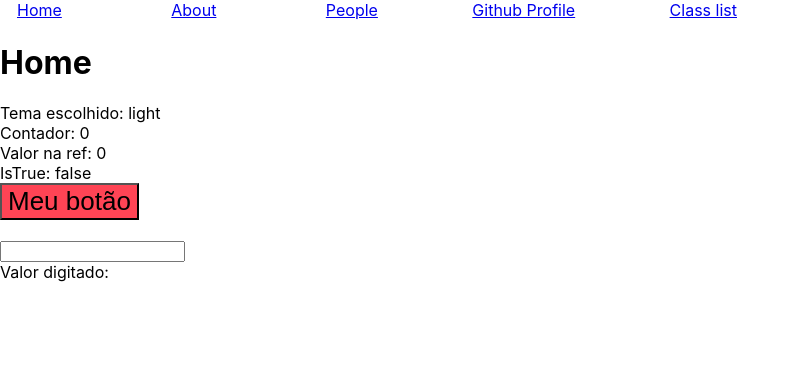
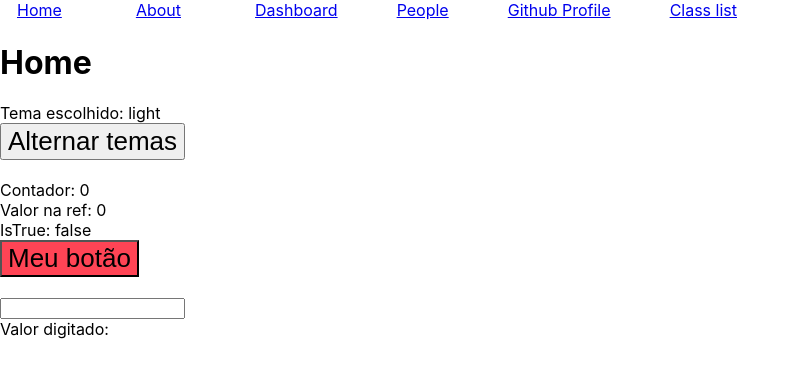
Before and after one commit to fkbral/webfullstack-react, a React (Vite) app in the folder Exemplo react-router-dom/: page / in a window 1280 px wide. Shown: the top 378 px of the page, without its empty margins (0-800 px from the left). Built offline with nearby package versions, Linux system fonts and the light colour scheme.

Commit message:
Contexto de configuracoes

```diff
--- a/Exemplo react-router-dom/src/components/Menu/index.tsx
+++ b/Exemplo react-router-dom/src/components/Menu/index.tsx
@@ -21,6 +21,7 @@ export default function Menu() {
       >
         About
       </Link>
+      <Link to="/dashboard">Dashboard</Link>
       <Link to="/peopleList">People</Link>
       <Link to="/gitHubProfile">Github Profile</Link>
       <Link to="/classList">Class list</Link>
--- a/Exemplo react-router-dom/src/hooks/index.tsx
+++ b/Exemplo react-router-dom/src/hooks/index.tsx
@@ -1,4 +1,5 @@
 import React from 'react';
+import { SettingsProvider } from './settings';
 import { ThemeProvider } from './theme';
 
 interface ContextsProviderProps {
@@ -7,5 +8,9 @@ interface ContextsProviderProps {
 
 // children vai ter as minhas rotas
 export default function ContextsProvider({ children }: ContextsProviderProps) {
-  return <ThemeProvider>{children}</ThemeProvider>;
+  return (
+    <SettingsProvider>
+      <ThemeProvider>{children}</ThemeProvider>
+    </SettingsProvider>
+  );
 }
--- /dev/null
+++ b/Exemplo react-router-dom/src/hooks/settings.tsx
@@ -0,0 +1,66 @@
+import { createContext, useContext, useEffect, useMemo, useState } from 'react';
+
+interface Setting {
+  name: string;
+  value: string;
+}
+
+interface SettingsContextData {
+  loadingSettings: boolean;
+  settings: Setting[];
+}
+
+interface SettingsProviderProps {
+  children: React.ReactNode;
+}
+
+// Simulando uma API
+function getSettingsFromServer(): Setting[] {
+  return [
+    {
+      name: 'enableDashboard',
+      value: 'false',
+    },
+  ];
+}
+
+const SettingsContext = createContext<SettingsContextData>(
+  {} as SettingsContextData
+);
+
+export function SettingsProvider({ children }: SettingsProviderProps) {
+  const [loadingSettings, setLoadingSettings] = useState(true);
+  const [settings, setSettings] = useState<Setting[]>([]);
+
+  useEffect(() => {
+    function loadSettings() {
+      // Chamada à API
+      setTimeout(() => {
+        const settingsFromServer = getSettingsFromServer();
+        setSettings(settingsFromServer);
+        setLoadingSettings(false);
+      }, 5000);
+    }
+
+    loadSettings();
+  }, []);
+
+  const settingsData = useMemo(
+    () => ({
+      loadingSettings,
+      settings,
+    }),
+    [loadingSettings, settings]
+  );
+
+  return (
+    <SettingsContext.Provider value={settingsData}>
+      {children}
+    </SettingsContext.Provider>
+  );
+}
+
+export function useSettings(): SettingsContextData {
+  const context = useContext(SettingsContext);
+  return context;
+}
--- a/Exemplo react-router-dom/src/hooks/theme.tsx
+++ b/Exemplo react-router-dom/src/hooks/theme.tsx
@@ -1,7 +1,9 @@
 import { useContext, createContext, useState, useMemo } from 'react';
 
 interface ThemeContextData {
-  theme: string;
+  theme: 'light' | 'dark';
+  setLightTheme: () => void;
+  setDarkTheme: () => void;
 }
 
 interface ThemeProviderProps {
@@ -15,9 +17,19 @@ const ThemeContext = createContext<ThemeContextData>({} as ThemeContextData);
 export function ThemeProvider({ children }: ThemeProviderProps) {
   const [theme, setTheme] = useState<'light' | 'dark'>('light');
 
+  function setLightTheme() {
+    setTheme('light');
+  }
+
+  function setDarkTheme() {
+    setTheme('dark');
+  }
+
   const themeData = useMemo(
     () => ({
       theme: theme,
+      setLightTheme,
+      setDarkTheme,
     }),
     [theme]
   );
--- a/Exemplo react-router-dom/src/pages/About/index.tsx
+++ b/Exemplo react-router-dom/src/pages/About/index.tsx
@@ -1,11 +1,40 @@
 import React from 'react';
+import Button from '../../components/Button';
 import Menu from '../../components/Menu';
+import { useTheme } from '../../hooks/theme';
 
 export default function About() {
+  const { theme, setDarkTheme, setLightTheme } = useTheme();
+
   return (
-    <div>
+    <div
+      style={{
+        backgroundColor: theme === 'light' ? '#fff' : '#000',
+      }}
+    >
       <Menu />
-      <h1>About</h1>
+      <h1
+        style={{
+          color: theme === 'dark' ? '#fff' : '#000',
+        }}
+      >
+        About
+      </h1>
+      <span
+        style={{
+          color: theme === 'dark' ? '#fff' : '#000',
+        }}
+      >
+        Tema escolhido: {theme}
+      </span>
+      <br />
+      <Button
+        onClick={() => {
+          theme === 'light' ? setDarkTheme() : setLightTheme();
+        }}
+      >
+        Alternar temas
+      </Button>
     </div>
   );
 }
--- a/Exemplo react-router-dom/src/pages/Home/index.tsx
+++ b/Exemplo react-router-dom/src/pages/Home/index.tsx
@@ -4,7 +4,8 @@ import Button from '../../components/Button';
 import { useTheme } from '../../hooks/theme';
 
 export default function Home() {
-  const { theme } = useTheme();
+  const { theme, setDarkTheme, setLightTheme } = useTheme();
+  // const { theme } = useContext(ThemeContext);
   const counterRef = useRef(0);
   const inputValueRef = useRef('');
 
@@ -27,14 +28,59 @@ export default function Home() {
   console.log(counterRef.current);
 
   return (
-    <div>
+    <div
+      style={{
+        backgroundColor: theme === 'light' ? '#fff' : '#000',
+      }}
+    >
       <Menu />
-      <h1>Home</h1>
-      <span>Tema escolhido: {theme}</span>
+      <h1
+        style={{
+          color: theme === 'dark' ? '#fff' : '#000',
+        }}
+      >
+        Home
+      </h1>
+      <span
+        style={{
+          color: theme === 'dark' ? '#fff' : '#000',
+        }}
+      >
+        Tema escolhido: {theme}
+      </span>
+      <br />
 
-      <p>Contador: {counter}</p>
-      <p>Valor na ref: {counterRef.current}</p>
-      <p>IsTrue: {isTrue.toString()}</p>
+      <Button
+        onClick={() => {
+          theme === 'light' ? setDarkTheme() : setLightTheme();
+        }}
+      >
+        Alternar temas
+      </Button>
+      <br />
+      <br />
+
+      <p
+        style={{
+          color: theme === 'dark' ? '#fff' : '#000',
+        }}
+      >
+        Contador: {counter}
+      </p>
+      <p
+        style={{
+          color: theme === 'dark' ? '#fff' : '#000',
+        }}
+      >
+        Valor na ref: {counterRef.current}
+      </p>
+      <p
+        style={{
+          color: theme === 'dark' ? '#fff' : '#000',
+        }}
+      >
+        IsTrue: {isTrue.toString()}
+      </p>
       <Button
         style={{
           backgroundColor: '#f45',
@@ -53,7 +99,13 @@ export default function Home() {
           inputValueRef.current = event.target.value;
         }}
       />
-      <p>Valor digitado: {inputValueRef.current}</p>
+      <p
+        style={{
+          color: theme === 'dark' ? '#fff' : '#000',
+        }}
+      >
+        Valor digitado: {inputValueRef.current}
+      </p>
     </div>
   );
 }
--- /dev/null
+++ b/Exemplo react-router-dom/src/pages/Loading/index.tsx
@@ -0,0 +1,7 @@
+export default function Loading() {
+  return (
+    <div>
+      <h1>Carregando...</h1>
+    </div>
+  );
+}
--- a/Exemplo react-router-dom/src/routes/index.tsx
+++ b/Exemplo react-router-dom/src/routes/index.tsx
@@ -2,6 +2,7 @@ import React from 'react';
 import { BrowserRouter, Routes, Route } from 'react-router-dom';
 import { RequireAuth } from './RequireAuth';
 
+import LoadingPage from '../pages/Loading';
 import Home from '../pages/Home';
 import About from '../pages/About';
 import Dashboard from '../pages/Dashboard';
@@ -9,25 +10,27 @@ import Error404 from '../pages/Error404';
 import PeopleList from '../pages/PeopleList';
 import GithubProfile from '../pages/GithubProfile';
 import ClassList from '../pages/ClassList';
+import { useSettings } from '../hooks/settings';
 
 export default function AppRoutes() {
+  const { loadingSettings } = useSettings();
+
   return (
     <BrowserRouter>
       <Routes>
+        {loadingSettings ? (
+          <Route path="*" element={<LoadingPage />} />
+        ) : (
+          <>
             <Route path="/" element={<Home />} />
             <Route path="/about" element={<About />} />
-        <Route
-          path="/dashboard"
-          element={
-            <RequireAuth>
-              <Dashboard />
-            </RequireAuth>
-          }
-        />
+            <Route path="/dashboard" element={<Dashboard />} />
             <Route path="/peopleList" element={<PeopleList />} />
             <Route path="/githubProfile" element={<GithubProfile />} />
             <Route path="/classList" element={<ClassList />} />
             <Route path="*" element={<Error404 />} />
+          </>
+        )}
       </Routes>
     </BrowserRouter>
   );
```
Lines whose indentation alone changed are shown as unchanged.
